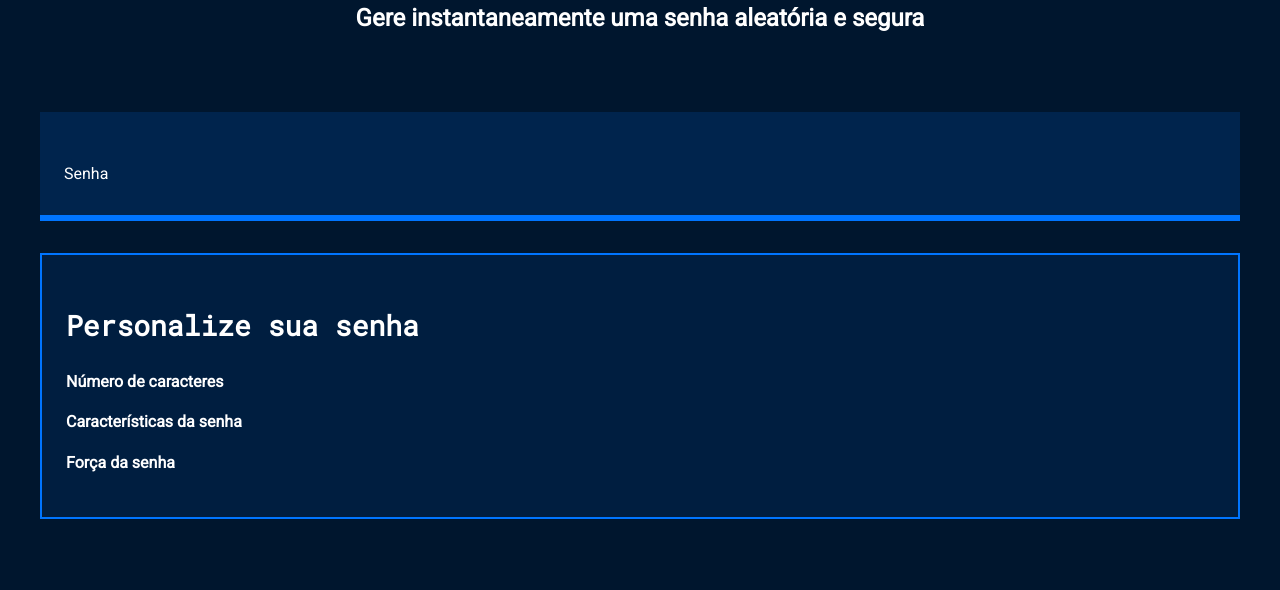
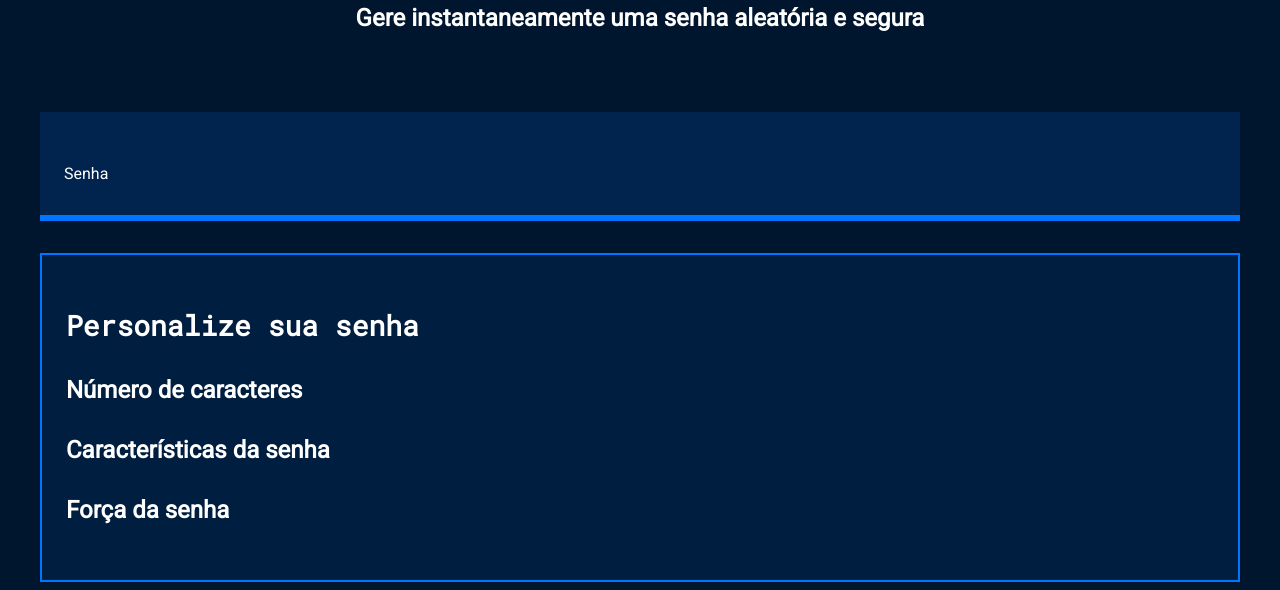
Before and after one commit to rodrigo761/Seguran-a-digital, a plain HTML site: page index.html in a window 1280 px wide. Shown: the part 214-804 px from the top of the page. Drawn offline with Linux system fonts and the light colour scheme.

Commit message:
Update style.css

```diff
--- a/style.css
+++ b/style.css
@@ -70,3 +70,7 @@ body{
     font-family: var(--roboto-mono);
     font-size: 28px;
 }
+
+.parametro-senha__titulo{
+    font-size:24px;
+}
```
